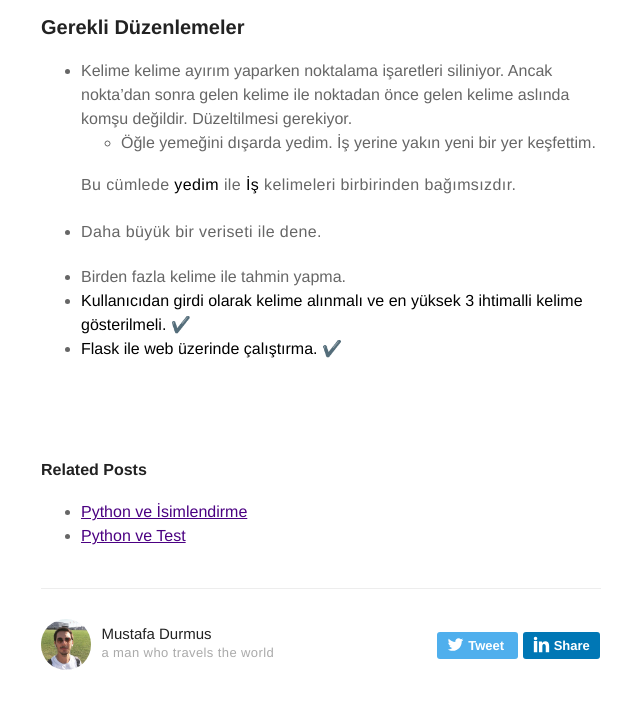
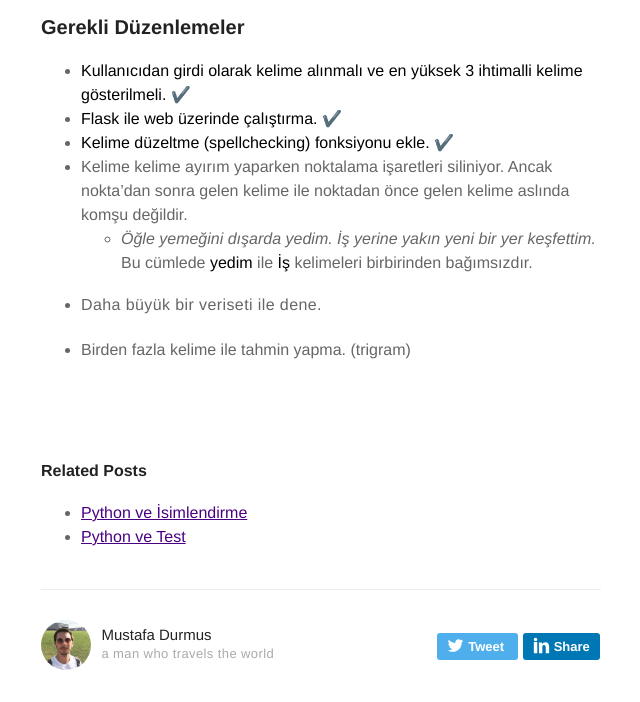
Before and after one commit to mdurmuss/mdurmuss.github.io, a Jekyll site: the page built from _posts/2020-29-11-word-prediction.md, in a window 1280 px wide and 900 px high, scrolled down 1022 px, cut to the strip 198-900 px from the top of the window. Shown: the whole strip, without its empty margins (319-959 px from the left). Built offline with Jekyll 4.4.1, drawn with Linux system fonts in a browser that asks for light colours; emoji names are drawn with the system emoji font.

Commit message:
updated word-predicton project.

```diff
--- a/_posts/2020-29-11-word-prediction.md
+++ b/_posts/2020-29-11-word-prediction.md
@@ -45,13 +45,12 @@ flask run
 
 ### Gerekli Düzenlemeler
 
-- Kelime kelime ayırım yaparken noktalama işaretleri siliniyor. Ancak nokta'dan sonra gelen kelime ile noktadan önce gelen kelime aslında komşu değildir. Düzeltilmesi gerekiyor.
-    - Öğle yemeğini dışarda yedim. İş yerine yakın yeni bir yer keşfettim.
-
-    Bu cümlede **yedim** ile **İş** kelimeleri birbirinden bağımsızdır.
+- **Kullanıcıdan girdi olarak kelime alınmalı ve en yüksek 3 ihtimalli kelime gösterilmeli. :heavy_check_mark:**
+- **Flask ile web üzerinde çalıştırma. :heavy_check_mark:**
+- **Kelime düzeltme (spellchecking) fonksiyonu ekle. :heavy_check_mark:**
+- Kelime kelime ayırım yaparken noktalama işaretleri siliniyor. Ancak nokta'dan sonra gelen kelime ile noktadan önce gelen kelime aslında komşu değildir.
+    - *Öğle yemeğini dışarda yedim. İş yerine yakın yeni bir yer keşfettim.* Bu cümlede **yedim** ile **İş** kelimeleri birbirinden bağımsızdır.
 
 - Daha büyük bir veriseti ile dene.
 
-- Birden fazla kelime ile tahmin yapma.
-- **Kullanıcıdan girdi olarak kelime alınmalı ve en yüksek 3 ihtimalli kelime gösterilmeli. :heavy_check_mark:**
-- **Flask ile web üzerinde çalıştırma. :heavy_check_mark:**
+- Birden fazla kelime ile tahmin yapma. (trigram)
```
